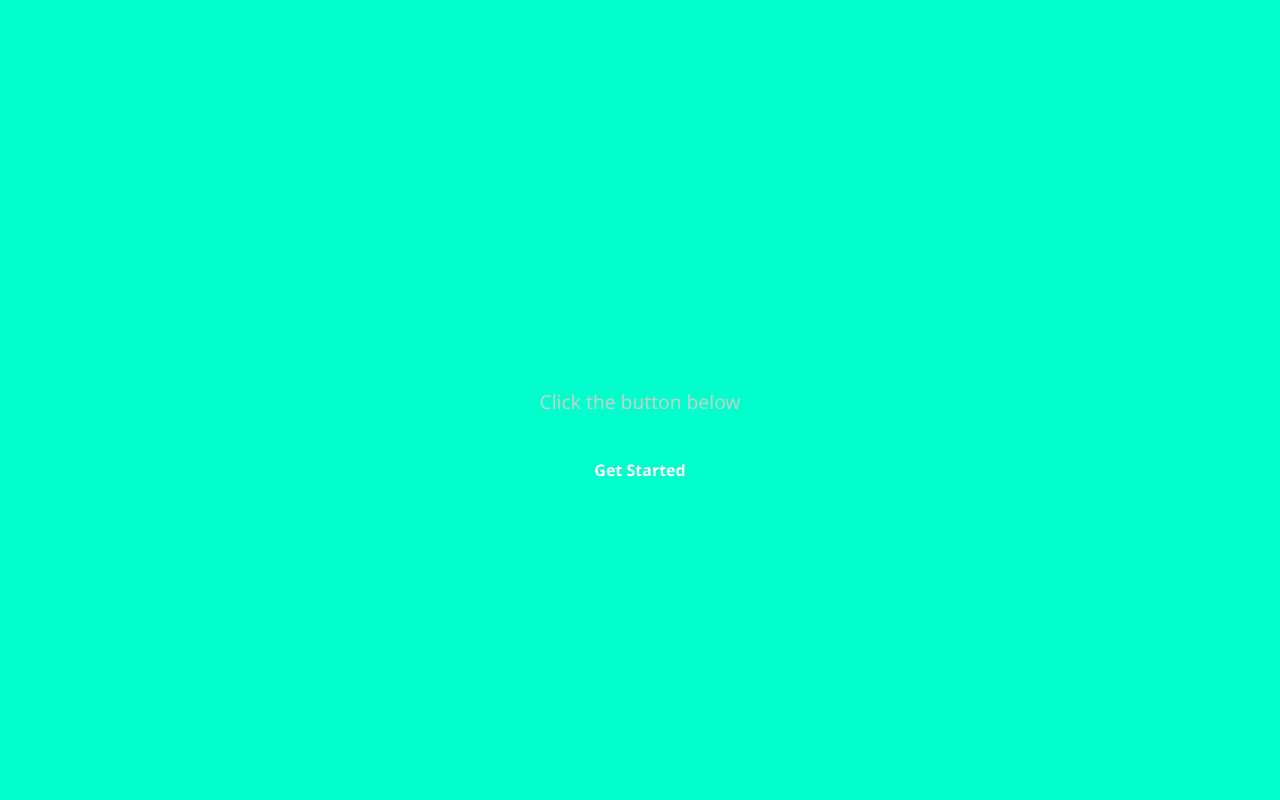
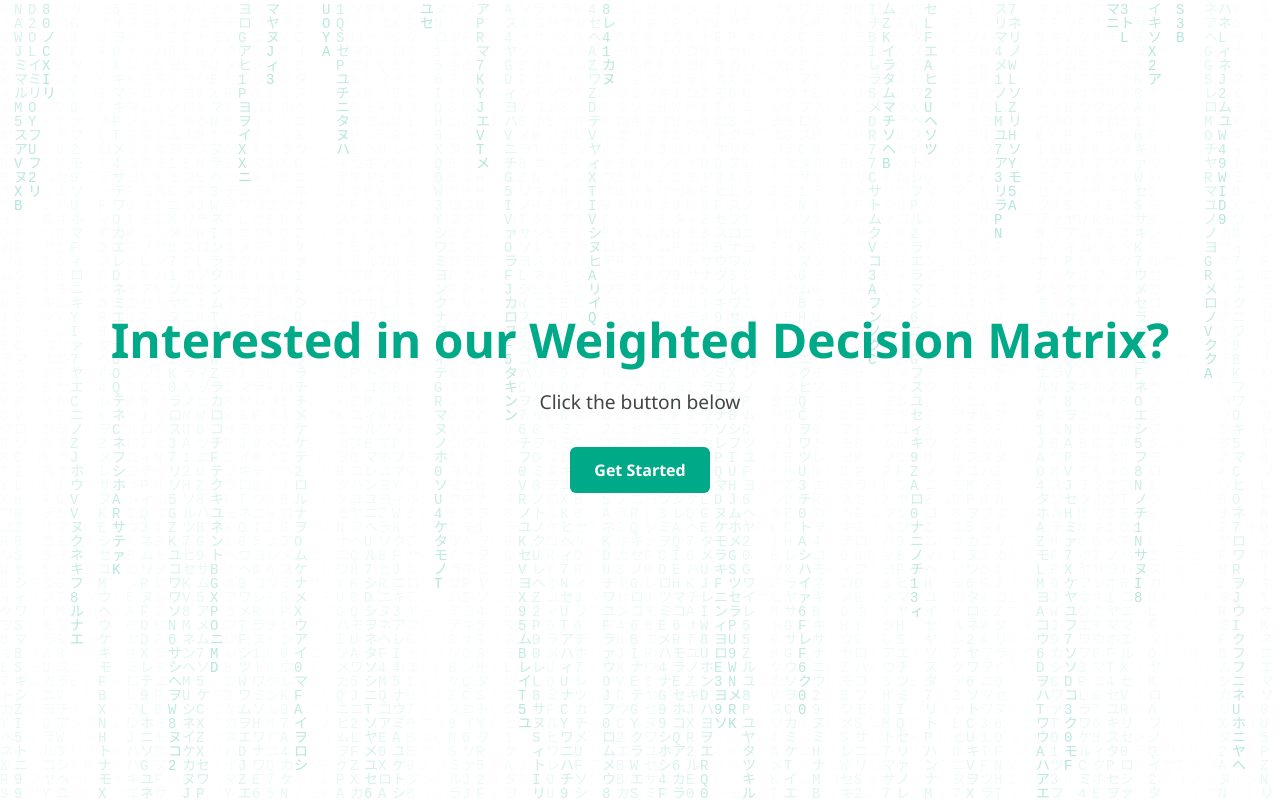
Before and after one commit to Tanjamee/Landing-page---Matrix, a plain HTML site: page index.html in a window 1280 px wide. Drawn offline with Linux system fonts and the light colour scheme.

Commit message:
Add minimal design with matrix background

```diff
--- a/index.html
+++ b/index.html
@@ -14,8 +14,9 @@
     body, html {
       height: 100%;
       font-family: 'Segoe UI', sans-serif;
-      color: white;
+      color: black;
       overflow: hidden;
+      background-color: white;
     }
 
     #matrixCanvas {
@@ -33,7 +34,7 @@
       flex-direction: column;
       justify-content: center;
       align-items: center;
-      background: white(0, 0, 0, 0.4);
+      background: rgba(255, 255, 255, 0.7);
       text-align: center;
       padding: 2rem;
     }
@@ -41,18 +42,18 @@
     h1 {
       font-size: 3rem;
       margin-bottom: 1rem;
-      color: #00ffcc;
+      color: #00aa88;
     }
 
     p {
       font-size: 1.2rem;
       max-width: 600px;
       margin-bottom: 2rem;
-      color: #cccccc;
+      color: #444;
     }
 
     a.button {
-      background: #00ffcc;
+      background: #00aa88;
       color: white;
       padding: 12px 24px;
       border-radius: 6px;
@@ -62,7 +63,7 @@
     }
 
     a.button:hover {
-      background: #00ddaa;
+      background: #008877;
     }
   </style>
 </head>
@@ -82,16 +83,16 @@
     canvas.height = window.innerHeight;
     canvas.width = window.innerWidth;
 
-    const letters = "ABCDEFGHIJKLMNOPQRSTUVWXYZ0123456789";
+    const letters = "アァイィウエカキクケコサシスセソタチツテトナニヌネノハヒフヘホマミムメモヤユヨラリルレロワヲンABCDEFGHIJKLMNOPQRSTUVWXYZ0123456789";
     const fontSize = 14;
     const columns = canvas.width / fontSize;
 
     const drops = Array.from({ length: columns }).fill(1);
 
     function drawMatrix() {
-      ctx.fillStyle = "white(0, 0, 0, 0.05)";
+      ctx.fillStyle = "rgba(255, 255, 255, 0.05)";
       ctx.fillRect(0, 0, canvas.width, canvas.height);
-      ctx.fillStyle = "#00ffcc";
+      ctx.fillStyle = "#00aa88";
       ctx.font = fontSize + "px monospace";
 
       drops.forEach((y, x) => {
```
